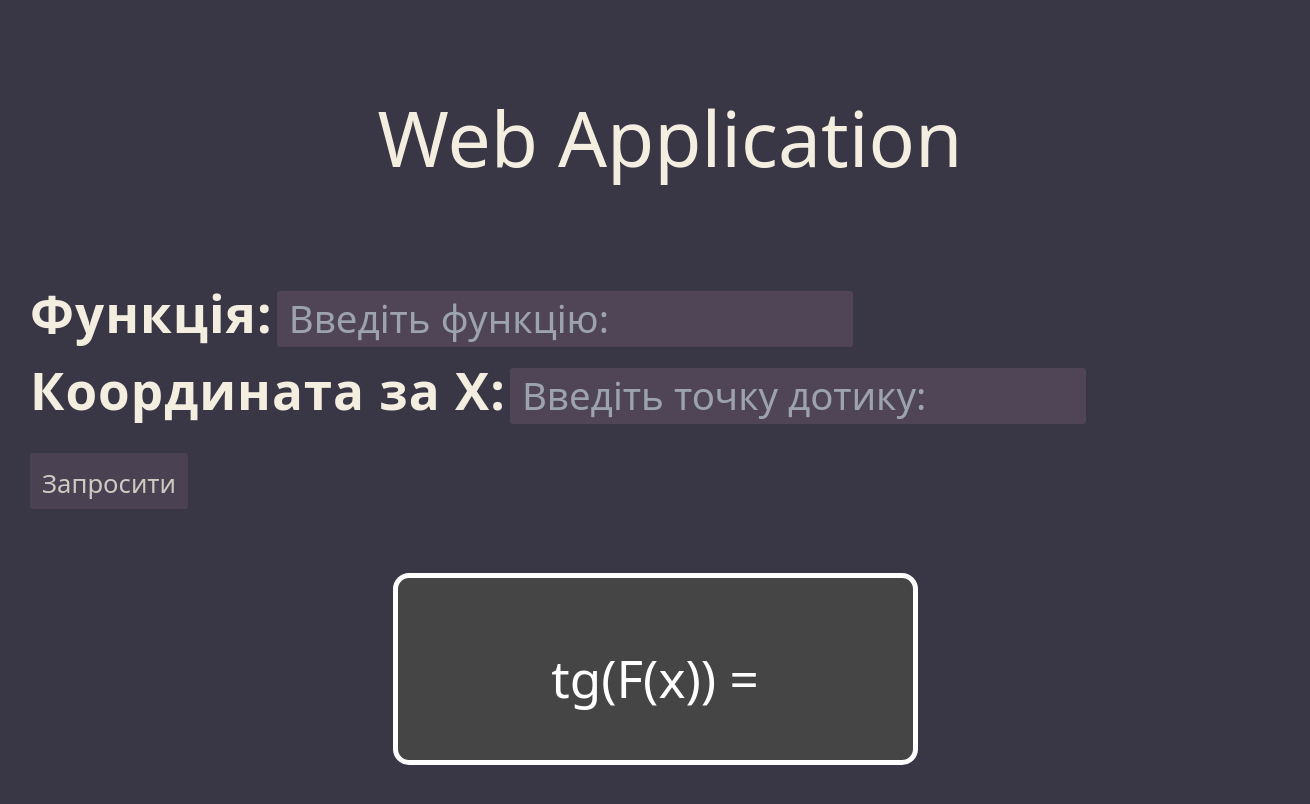
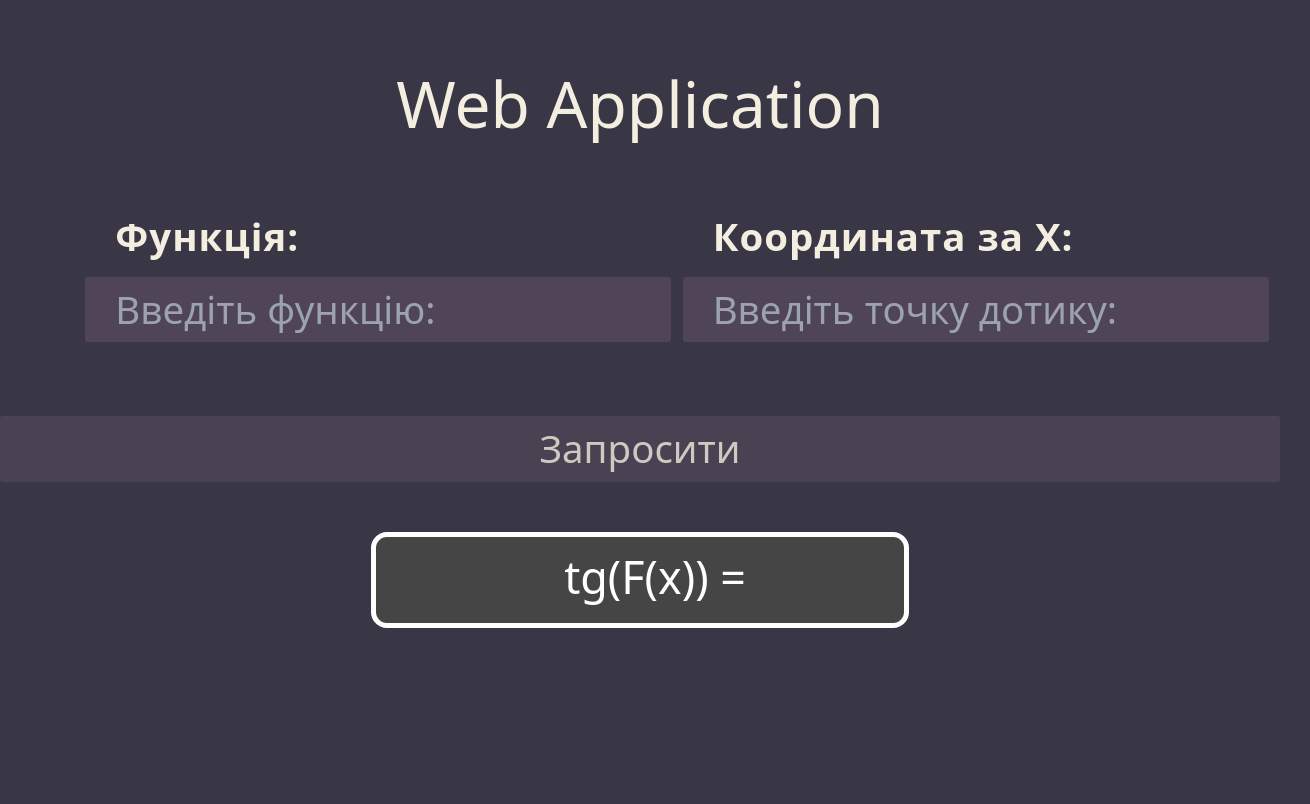
Before and after one commit to Zimodrok/LAb4, a plain HTML site: page index.html in a window 1280 px wide. Shown: the whole page, 1310 px wide, since content can reach past the window. Drawn offline with Linux system fonts and the light colour scheme.

Commit message:
html-tailwind css style adjustes

```diff
--- a/index.html
+++ b/index.html
@@ -1,5 +1,5 @@
 <!doctype html>
-<html class="js" lang="en" style="border-left-style: dotted; border-left-width: 0px; min-width: 300px;">
+<html class="js" lang="uk" style="border-left-style: dotted; border-left-width: 0px; min-width: 300px;">
     <head>
         <meta charset="utf-8"/>
         <!-- <meta name="viewport" content="width=device-width, initial-scale=1.0"/> -->
@@ -8,33 +8,43 @@
         <script src="script.js"></script>
         <link rel="shortcut icon" href="#">
     </head>
-    <body style="padding-left:30px;background-color: #393646;">
-        <h1 class="text-center" style="width: 100vw; color: #f4eee0; font-size: 6vw; margin: 10vh auto">Web Application</h1>
-        <form style="flex-direction: row;">
-            <div class="align-spaced" style="width: 100vw; justify-content: space-evenly; ">
-                <div>
-                <label style="color: #f4eee0; font-weight: bold; letter-spacing: 1px; font-size: 4vw;">Функція:</label>
-                <input type="text" id="func_s" placeholder="Введіть функцію: " class="float-center"
+    <body style="background-color: #393646;">
+        <h1 class="text-center" style="width: 100%; color: #f4eee0; font-size: 5vw; margin: 7vh auto">Web Application</h1>
+        <form>
+            <div class="flex" style="width: 100%; display: flex; justify-content: space-evenly;">
+                <div style="width: 40%;">
+                  <label style="color: #f4eee0; font-weight: bold; letter-spacing: 1px; font-size: 3vw; padding-left:30px;">Функція:</label>
+                  <input type="text" id="func_s" placeholder="Введіть функцію: " class="float-center"
                     style="background-color: #4F4557; color: white;
                     border-radius: 3px; outline: none;
                     border-width: 0;
-                    margin-top: 11px; min-width: 300px; height: 7vh;
-                    font-size: 3vw;padding: 1.5vh;">
-                </div><div>
-                <label style="color: #f4eee0; font-weight: bold; letter-spacing: 1px; font-size: 4vw;">Координата за Х:</label>
-                <input type="number" id="point_v" placeholder="Введіть точку дотику: " class="float-center"
+                    margin-top: 11px; min-width: 20%;
+                    font-size: 3vw;padding: 0.5vh;
+                    padding-left:30px;">
+                </div>
+                <div style="width: 40%;">
+                  <label style="color: #f4eee0; font-weight: bold; letter-spacing: 1px; font-size: 3vw; padding-left:30px;">Координата за Х:</label>
+                  <input type="number" id="point_v" placeholder="Введіть точку дотику: " class="float-center"
                     style="background-color: #4F4557; color: white;
-                    border-radius: 3px; outline: none; border-width: 0;
-                    margin-top: 11px; min-width: 300px; height: 7vh;
-                    font-size: 3vw; padding: 1.5vh;">
-                </div></div>
+                    border-radius: 3px; outline: none;
+                    border-width: 0;
+                    margin-top: 11px; min-width: 20%;
+                    font-size: 3vw;padding: 0.5vh;
+                    padding-left:30px;">
+                </div>
+              </div>
         </form>
         <br>
-        <button onclick="returnValue()" href="#" class="button clear expanded hollow large secondary" style="opacity: 0.8; background-color: #4F4557; border-width: 0; color: #f4eee0; text-align: center; font-size: 2vw; height: 7vh; padding: 1.5vh;border-radius: 3px; ">Запросити</button>
-        <div class="grid-container" id="result" data-empty-placeholder style="background-color: #454545; border-width: 0; border-radius: 16px;
-        width: 42%; min-width: 200px; min-height: 24vh;
-        color: #ffffff; border-style: solid; margin: 64px auto;border: 5px solid; display: flex;
-        justify-content: center;padding-top: 5%; font-size: 4vw">
+        <button onclick="returnValue()" href="#" class="button clear expanded hollow large secondary" style="opacity: 0.8;
+        background-color: #4F4557; border-width: 0; color: #f4eee0; text-align: center;
+        font-size: 3vw; padding: 0.5vh; border-radius: 3px; padding: 0 auto; width: 100%;
+        margin: 50px 0;">Запросити</button>
+        <div class="grid-container" id="result" style="background-color: #454545; border-width: 0; border-radius: 16px;
+        width: 42%; min-width: 200px; min-height: 12vh;
+        color: #ffffff; border-style: solid; margin: 0 auto;border: 5px solid; display: flex;
+        justify-content: center; font-size: 3.5vw;
+        line-height: 10vh;
+        padding-left:30px;">
         tg(F(x)) = </div>
     </body>
 </html>
```
